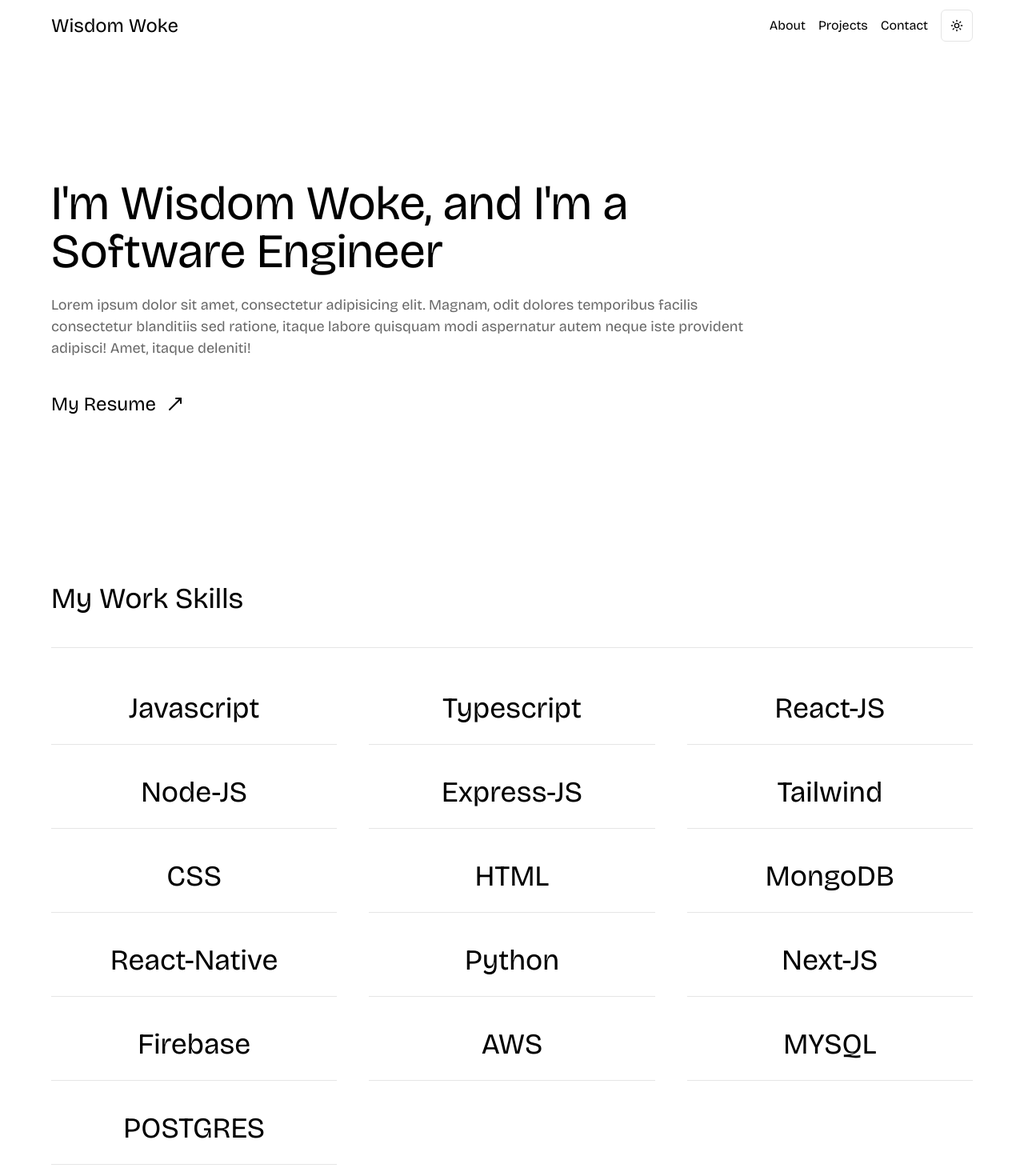
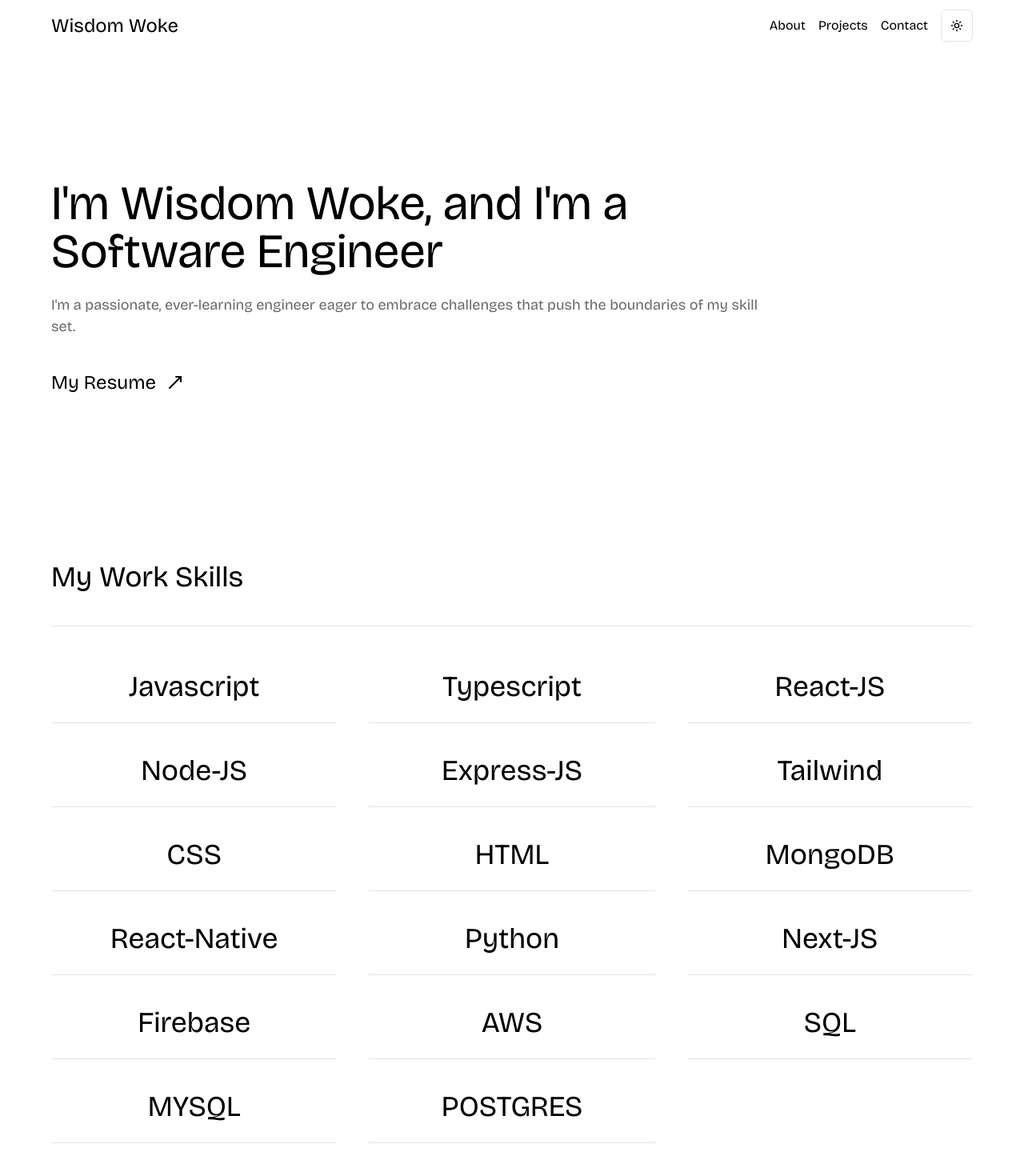
Before and after one commit to WISDOM-WOKE22/My-Portfolio, a Next.js app: page / in a window 1280 px wide. Shown: the top 1470 px of the page at 80% size. Built offline with nearby package versions, Linux system fonts and the light colour scheme; a web font is replaced by a local one.

Commit message:
chore: updated about me and my skills

```diff
--- a/components/hero.tsx
+++ b/components/hero.tsx
@@ -8,7 +8,7 @@ export default function Hero () {
             <div className="w-full max-w-6xl">
                 <div className="w-full max-w-4xl">
                     <h1 className="text-4xl sm:text-6xl">I&apos;m Wisdom Woke, and I&apos;m a Software Engineer</h1>
-                    <p className="mt-6 text-[18px] text-[#686868]">Lorem ipsum dolor sit amet, consectetur adipisicing elit. Magnam, odit dolores temporibus facilis consectetur blanditiis sed ratione, itaque labore quisquam modi aspernatur autem neque iste provident adipisci! Amet, itaque deleniti!</p>
+                    <p className="mt-6 text-[18px] text-[#686868]">I'm a passionate, ever-learning engineer eager to embrace challenges that push the boundaries of my skill set.</p>
 
                     <Link href="https://docs.google.com/document/d/1gl02NjzR1kxvUgrihxTkCVFzWi121_XBVyQFiaInxeM/edit?tab=t.0" target="_blank" className="group flex flex-col gap-1 cursor-pointer mt-10 w-fit">
                         <div className="flex flex-row gap-3 items-center">
--- a/components/skills.tsx
+++ b/components/skills.tsx
@@ -30,6 +30,7 @@ export default function Skills () {
                     <Skill skill="Next-JS"/>
                     <Skill skill="Firebase"/>
                     <Skill skill="AWS"/>
+                    <Skill skill="SQL"/>
                     <Skill skill="MYSQL"/>
                     <Skill skill="POSTGRES"/>
                 </div>
```
